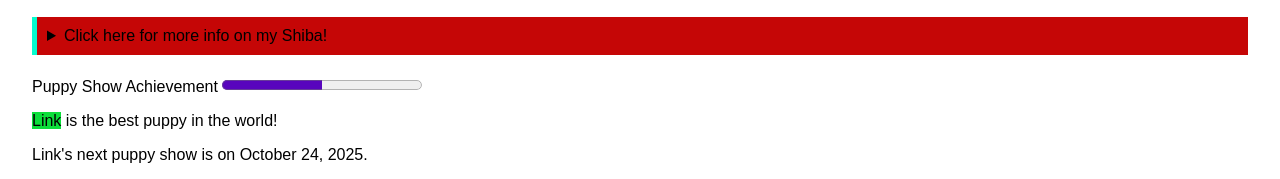
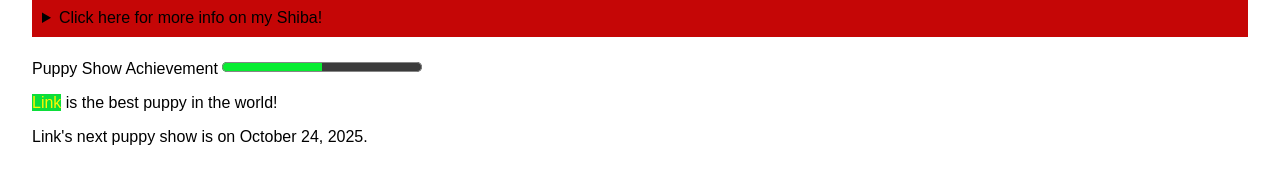
Before and after one commit to ShibaCaster/CIS185-Class, a plain HTML site: page Week 1 html/ElementsChallenge.html in a window 1280 px wide. Shown: the part 457-636 px from the top of the page. Drawn offline with Linux system fonts and the light colour scheme.

Commit message:
Add files via upload

```diff
--- a/Week 1 html/style.css
+++ b/Week 1 html/style.css
@@ -6,24 +6,23 @@ body {
 figure {
     border: 2px solid #dc5202;
     padding: 10px;
-    width: 220px;
+    width: 625px;
     background: #f0f8ff;
 }
 
 details {
     background: #c50606;
     padding: 10px;
-    border-left: 5px solid #05fcce;
     margin: 20px 0;
 }
 
 progress {
     width: 200px;
     height: 20px;
-    accent-color: #5805bd
+    accent-color: #07ed31
 }
 
 mark {
     background: rgb(12, 222, 58);
-    color: black;
+    color: rgb(255, 247, 0);
 }
```
Also changed, not shown: Week 1 html/ElementsChallenge.html (indentation only), 1 other file.
